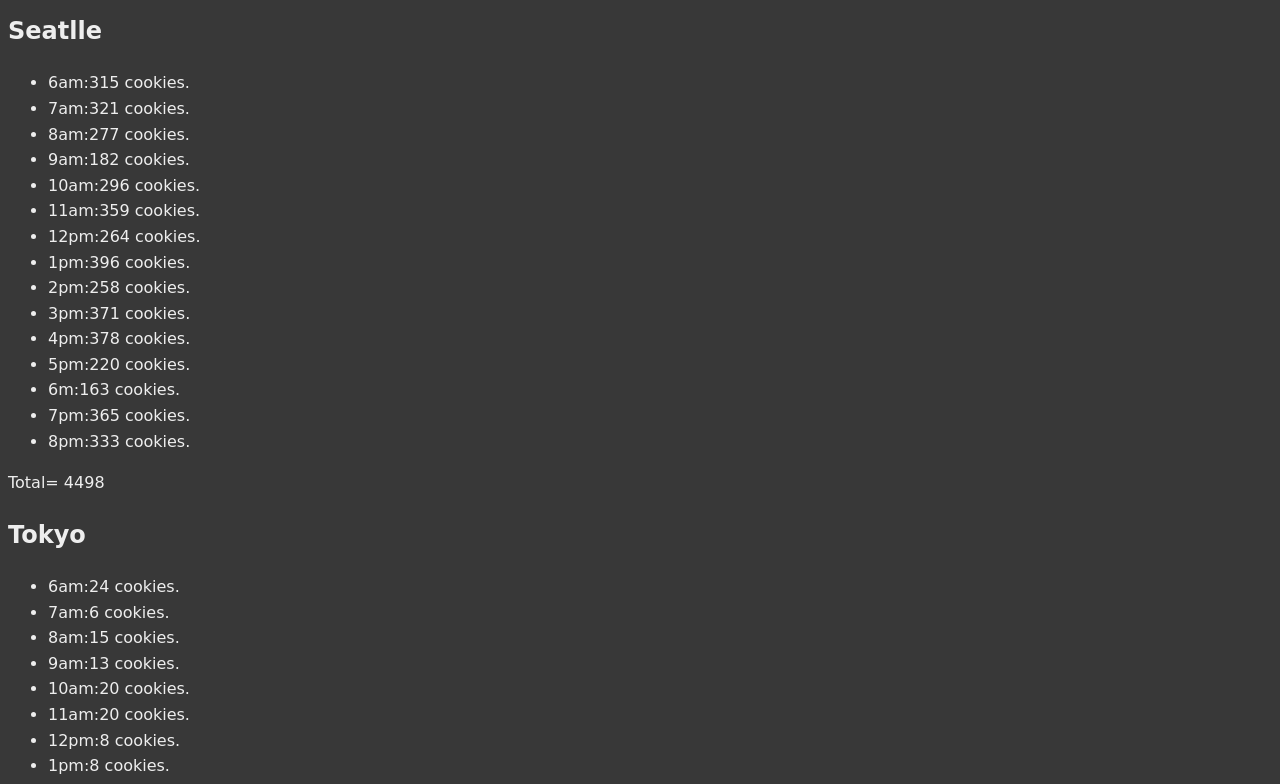
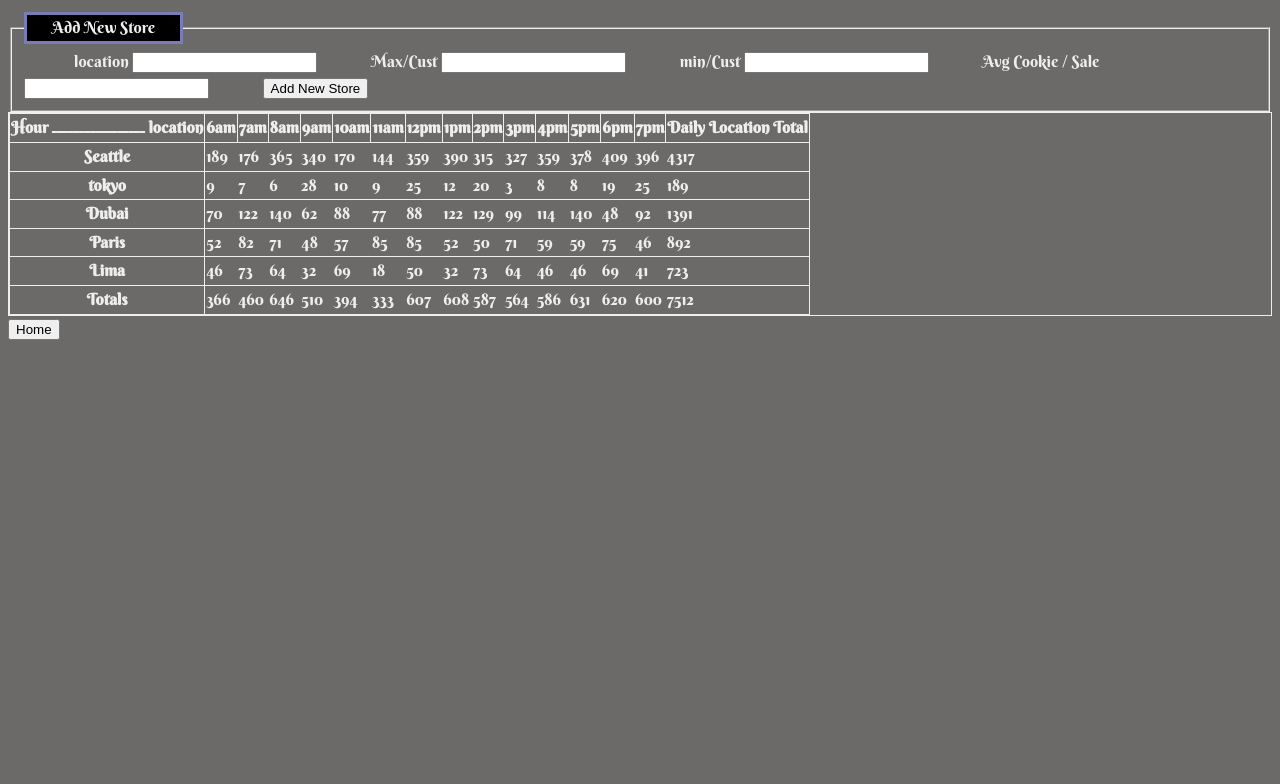
Before and after one commit to Anasomeir/lab.salmon.cookies, a plain HTML site: page sales.html in a window 1280 px wide. Shown: the part 82-866 px from the top of the page. After the commit the page ends 800 px from the top, so only its background shows below. Drawn offline with Linux system fonts and the light colour scheme.

Commit message:
Style new

```diff
--- /dev/null
+++ b/css/home.css
@@ -0,0 +1,162 @@
+
+main {
+    font-family: 'Lobster', cursive;
+    font-size: 50px;
+    background-color: rgb(0, 106, 133);
+}
+header {
+    font-size: 30px;
+}
+
+header {
+    background-color: rgb(56, 56, 56);
+   color: ivory;
+   padding: 15px;
+   margin: 35px;
+   text-align: center;
+   height: 200px;
+
+}
+   header ul li {
+
+       display:inline;
+       padding: 75px;
+      line-height: 200px;
+       margin: 10px;
+       text-align:center;
+
+       clear: both;
+
+
+   }
+
+  main {
+       width:100%;
+       margin: 35px;
+   }
+
+   body > main > h4 > img {
+       margin: 0;
+       padding: 0;
+       border: 0;
+       font-size: 100%;
+       font: inherit;
+       vertical-align: baseline;
+       width: 1500px;
+   }
+
+   button{
+       display: block;
+       width: 116px;
+       height: 36px;
+       margin-left: 20px;
+       color: white;
+       background-color: black;}
+       main section p{
+       overflow: scroll;
+       max-height: 330px;
+       }
+       button:hover {
+       background-color:rgb(170, 87, 87);
+       animation-duration: 350ms;
+       }
+
+   h4 {
+       width:100%;
+       float: inline-end;
+   }
+
+   div.column :left{
+       float: left;
+       width: 50%;
+
+     }
+     div.column :right{
+       float: right;
+       width: 50%;
+
+     }
+
+     section {
+       width:100%;
+       margin: 35px;
+       padding: 30px;
+     }
+
+     div .center {margin: 35px;
+       text-align: center;}
+
+   main .center {
+       margin: 35px;
+       text-align: center;}
+
+footer{
+   clear: both;
+  height: 200px;
+   background-color: rgb(56, 56, 56);
+   margin: 35px;
+   }
+
+   body > main > section:nth-child(2) > img {
+       margin: 0;
+       padding: 0;
+       border: 0;
+       font-size: 100%;
+       font: inherit;
+       vertical-align: baseline;
+       width: 400px;
+   }
+   #section2 {
+
+       display:inline-block;
+       width: 50%;
+   }
+
+   body > main > section:nth-child(2) > img {
+       margin: 0;
+       padding: 0;
+       border: 0;
+       font-size: 70%;
+       font: inherit;
+       vertical-align:unset;
+       width: 500px;
+       height: 500px;
+       margin-top: 20px;
+       padding-left: 0px;
+   }
+
+   body > main > section:nth-child(2) > img {
+       margin: 0;
+       padding: 0;
+       border: 0;
+       font-size: 100%;
+       font: inherit;
+       vertical-align: baseline;
+       width: 500px;
+       height: 500px;
+       border-left-width: 20px;
+       padding-left: 20px;
+   }
+
+   body > main > section:nth-child(2) > img
+   {
+
+       margin: 0;
+       padding: 0;
+       border: 0;
+       font-size: 100%;
+       font: inherit;
+       vertical-align: baseline;
+       width: 500px;
+       height: 500px;
+       margin-top: 20px;
+       padding-left: 20px;
+   }
+
+   #section2 > button  {    display: block;
+       width: 116px;
+       height: 36px;
+       margin-left: 20px;
+       color: white;
+       background-color: black;
+       margin-top: 30px;}
--- a/css/style.css
+++ b/css/style.css
@@ -1,8 +1,25 @@
+
+
+
+
 body {
     font-family: 'Berkshire Swash', cursive;
 }
-body {
-    background-color: rgb(56, 56, 56);
+body, main {
+    background-color: rgb(107, 106, 105);
     color: rgb(238, 238, 238);
     line-height: 1.6;
   }
+
+
+  table, tr, th, section{
+    border: 1px solid;
+}
+
+ table{
+    border-collapse: collapse;
+
+  }
+ footer {
+    background-color: crimson;
+  }
--- a/js/app.js
+++ b/js/app.js
@@ -1,232 +1,117 @@
 'use strict';
-
-let time = ['6am', '7am', '8am', '9am', '10am', '11am', '12pm', '1pm', '2pm', '3pm', '4pm', '5pm', '6m', '7pm', '8pm'];
-
-function getRandomNumber(min,max){
-    return(Math.floor(Math.random() * (max - min + 1) + min));
+let h = ['6am ','7am ','8am ','9am ','10am ','11am ','12pm ','1pm ','2pm ','3pm ','4pm ','5pm ','6pm ','7pm '];
+function getRandom(min,max){
+  return Math.floor(Math.random() * (max - min + 1) + min);
+}
+const container = document.getElementById('store');
+const articleEl = document.createElement('article');
+container.appendChild(articleEl);
+const tableEl = document.createElement('table');
+articleEl.appendChild(tableEl);
+let footerdata = [];
+let allTotal=0;
+for (let i = 0; i < h.length; i++) {
+  footerdata.push(0);
+}
+function footer(){
+  const headerRowEl2 = document.createElement('tr');
+  tableEl.appendChild(headerRowEl2);
+  const td3 =document.createElement('th');
+  headerRowEl2.appendChild(td3);
+  td3.textContent='Totals';
+  for (let i = 0; i < footerdata.length; i++) {
+    const td3 =document.createElement('td');
+    headerRowEl2.appendChild(td3);
+    td3.textContent=footerdata[i];
+    allTotal=allTotal+footerdata[i];
   }
-  const seattle = {  name: 'Seatlle',
-
-    minHourlyCustomers:23,
-    maxHourlyCustomers:65,
-    avgcookiesperCustomer:6.3,
-    total:0,
-
-
-    render: function(){
-      const section = document.getElementById('seatlle');
-
-      const h2El = document.createElement('h2');
-      section.appendChild(h2El);
-      h2El.textContent=this.name;
-
-      const ulEl = document.createElement('ul');
-      section.appendChild(ulEl);
-
-
-      for(let i=0; i< time.length; i++)
-      {
-        let x = Math.trunc(getRandomNumber(this.minHourlyCustomers,this.maxHourlyCustomers)*this.avgcookiesperCustomer);
-        const liEl = document.createElement('li');
-        ulEl.appendChild(liEl);
-        liEl.textContent =  [time[i]+':'+x+' cookies.']
-        this.total=this.total+x;
-      }
-
-
-      const pEl= document.createElement('p');
-      section.appendChild(pEl);
-      pEl.textContent=`Total= ${this.total}`;
-
-
-
-    }
-
-  };
-
-  seattle.render();
-
-
-
-
-
-function getRandomNumber(min,max){
-    return(Math.floor(Math.random() * (max - min + 1) + min));
+  const td4 =document.createElement('td');
+  headerRowEl2.appendChild(td4);
+  td4.textContent=allTotal;
+}
+function renderHeader(){
+  const headerRowEl = document.createElement('tr');
+  tableEl.appendChild(headerRowEl);
+  const th1El = document.createElement('th');
+  headerRowEl.appendChild(th1El);
+  th1El.textContent = ' Hour                     ـــــــــــــــــ            location';
+  for(let i=0; i< h.length; i++)
+  {
+    const th1El = document.createElement('th');
+    headerRowEl.appendChild(th1El);
+    th1El.textContent = `${h[i]}`;
   }
-  const Tokyo = { name: 'Tokyo',
-
-    minHourlyCustomers:3,
-    maxHourlyCustomers:24,
-    avgcookiesperCustomer:1.2,
-    total:0,
-
-
-    render: function(){
-      const section = document.getElementById('tokyo');
-
-      const h2El = document.createElement('h2');
-      section.appendChild(h2El);
-      h2El.textContent=this.name;
-
-      const ulEl = document.createElement('ul');
-      section.appendChild(ulEl);
-
-
-      for(let i=0; i< time.length; i++)
-      {
-        let x = Math.trunc(getRandomNumber(this.minHourlyCustomers,this.maxHourlyCustomers)*this.avgcookiesperCustomer);
-        const liEl = document.createElement('li');
-        ulEl.appendChild(liEl);
-        liEl.textContent =  [time[i]+':'+x+' cookies.']
-        this.total=this.total+x;
-      }
-
-
-      const pEl= document.createElement('p');
-      section.appendChild(pEl);
-      pEl.textContent=`Total= ${this.total}`;
-
-
-
-    }
-
-  };
-
-  Tokyo.render();
-
-
-
-
-function getRandomNumber(min,max){
-    return(Math.floor(Math.random() * (max - min + 1) + min));
+  const th3El = document.createElement('th');
+  headerRowEl.appendChild(th3El);
+  th3El.textContent = 'Daily Location Total';
+}
+function Stand(location, max,min, avg,custBerH,cookiesPerH,total) {
+  this.location = location;
+  this.max = max;
+  this.min=min;
+  this.avg = avg;
+  this.custBerH=custBerH;
+  this.cookiesPerH=cookiesPerH;
+  this.total=total;
+  this.totalstor=[];
+}
+Stand.prototype.getCust =function(){
+  for (let i=0; i < h.length; i++) {
+    this.custBerH.push( Math.floor(getRandom (this.min, this.max)));
+  }},
+Stand.prototype.getCookies = function () {
+  for (let i=0; i < h.length; i++) {
+    this.cookiesPerH.push( Math.floor( this.custBerH[i]*this.avg));
+    this.total=this.total+this.cookiesPerH[i];
+    footerdata[i]+=this.cookiesPerH[i];
   }
-  const dubai = { name: 'dubai',
-
-    minHourlyCustomers:11,
-    maxHourlyCustomers:38,
-    avgcookiesperCustomer:3.7,
-    total:0,
-
-
-    render: function(){
-      const section = document.getElementById('dubai');
-
-      const h2El = document.createElement('h2');
-      section.appendChild(h2El);
-      h2El.textContent=this.name;
-
-      const ulEl = document.createElement('ul');
-      section.appendChild(ulEl);
-
-
-      for(let i=0; i< time.length; i++)
-      {
-        let x = Math.trunc(getRandomNumber(this.minHourlyCustomers,this.maxHourlyCustomers)*this.avgcookiesperCustomer);
-        const liEl = document.createElement('li');
-        ulEl.appendChild(liEl);
-        liEl.textContent =  [time[i]+':'+x+' cookies.']
-        this.total=this.total+x;
-      }
-
-
-      const pEl= document.createElement('p');
-      section.appendChild(pEl);
-      pEl.textContent=`Total= ${this.total}`;
-
-
-
-    }
-
-  };
-
-  dubai.render();
-
-
-
-function getRandomNumber(min,max){
-    return(Math.floor(Math.random() * (max - min + 1) + min));
+},
+Stand.prototype.render= function(){
+  this.getCust();
+  this.getCookies();
+  this.cookiesPerH;
+  this.total;
+  const headerRowE2 = document.createElement('tr');
+  tableEl.appendChild(headerRowE2);
+  const th1El = document.createElement('th');
+  headerRowE2.appendChild(th1El);
+  th1El.textContent=`${this.location}`;
+  for(let i=0; i< h.length; i++)
+  {
+    const td1El = document.createElement('td');
+    headerRowE2.appendChild(td1El);
+    td1El.textContent = `${this.cookiesPerH[i]}`;
   }
-  const Paris = { name: 'Paris',
-
-    minHourlyCustomers:20,
-    maxHourlyCustomers:38,
-    avgcookiesperCustomer:2.3,
-    total:0,
-
-
-    render: function(){
-      const section = document.getElementById('paris');
-
-      const h2El = document.createElement('h2');
-      section.appendChild(h2El);
-      h2El.textContent=this.name;
-
-      const ulEl = document.createElement('ul');
-      section.appendChild(ulEl);
-
-
-      for(let i=0; i< time.length; i++)
-      {
-        let x = Math.trunc(getRandomNumber(this.minHourlyCustomers,this.maxHourlyCustomers)*this.avgcookiesperCustomer);
-        const liEl = document.createElement('li');
-        ulEl.appendChild(liEl);
-        liEl.textContent =  [time[i]+':'+x+' cookies.']
-        this.total=this.total+x;
-      }
-
-
-      const pEl= document.createElement('p');
-      section.appendChild(pEl);
-      pEl.textContent=`Total= ${this.total}`;
-
-
-
-    }
-
-  };
-
-  Paris.render();
-
-  function getRandomNumber(min,max){
-    return(Math.floor(Math.random() * (max - min + 1) + min));
-  }
-  const Lima = { name: 'Lima',
-
-    minHourlyCustomers:2,
-    maxHourlyCustomers:16,
-    avgcookiesperCustomer:4.6,
-    total:0,
-
-
-    render: function(){
-      const section = document.getElementById('lima');
-
-      const h2El = document.createElement('h2');
-      section.appendChild(h2El);
-      h2El.textContent=this.name;
-
-      const ulEl = document.createElement('ul');
-      section.appendChild(ulEl);
-
-
-      for(let i=0; i< time.length; i++)
-      {
-        let x = Math.trunc(getRandomNumber(this.minHourlyCustomers,this.maxHourlyCustomers)*this.avgcookiesperCustomer);
-        const liEl = document.createElement('li');
-        ulEl.appendChild(liEl);
-        liEl.textContent =  [time[i]+':'+x+' cookies.']
-        this.total=this.total+x;
-      }
-
-
-      const pEl= document.createElement('p');
-      section.appendChild(pEl);
-      pEl.textContent=`Total= ${this.total}`;
-
-
-
-    }
-
-  };
-
-  Lima.render();
+  const td2El = document.createElement('td');
+  headerRowE2.appendChild(td2El);
+  td2El.textContent=`${this.total}`;
+};
+//location, max,min, avg,custBerH,cookiesPerH,total-->
+const storeForm =document.getElementById('storeForm');
+storeForm.addEventListener('submit', AddNewStore);
+function AddNewStore(event){
+  const rowtodelet = tableEl.rows.length;
+  tableEl.deleteRow(rowtodelet-1);
+  allTotal=0;
+  event.preventDefault();
+  let location= event.target.location.value;
+  let max = Number(event.target.max.value);
+  let min =Number(event.target.min.value);
+  let avg = Number(event.target.avg.value);
+  let newStore = new Stand(location,max, min, avg,[],[],0);
+  newStore.render();
+  footer();
+  storeForm.reset();
+}
+renderHeader();
+const stand1 = new Stand('Seattle', 65, 23, 6.3,[],[],0);
+stand1.render();
+const stand2 = new Stand('tokyo', 24, 3, 1.2,[],[],0);
+stand2.render();
+const stand3 = new Stand('Dubai', 38, 11, 3.7,[],[],0);
+stand3.render();
+const stand4 = new Stand('Paris', 38, 20, 2.3,[],[],0);
+stand4.render();
+const stand5 = new Stand('Lima', 16, 2, 4.6,[],[],0);
+stand5.render();
+footer();
--- a/sales.html
+++ b/sales.html
@@ -1,27 +1,43 @@
 <!DOCTYPE html>
-<html>
+<html lang="en">
 <head>
-    <title>Resturant</title>
-    <link href="css/style.css" type="text/css" rel="stylesheet" />
+  <link rel="stylesheet" href="./css/style.css">
+  <link rel="preconnect" href="https://fonts.gstatic.com">
+  <link rel="preconnect" href="https://fonts.gstatic.com">
+  <link rel="preconnect" href="https://fonts.gstatic.com">
+<link href="https://fonts.googleapis.com/css2?family=Berkshire+Swash&display=swap" rel="stylesheet">
+<link href="https://fonts.googleapis.com/css2?family=Berkshire+Swash&display=swap" rel="stylesheet">
+    <title>cookie-stand</title>
 </head>
 <body>
     <header>
-        <h1>Salmon Resturant</h1>
+        <h1></h1>
     </header>
-<main>
-    <section id="seatlle">
-    </section>
-    <section id=tokyo>
-    </section>
-    <section id=dubai>
-    </section>
-    <section id=paris>
-    </section>
-    <section id=lima>
-    </section>
-        </main>
+    <main>
+
+        <h1>Pat's Salmon Cookies: Sales Data </h1>
+        <form action="" id="storeForm">
+            <fieldset>
+               <!--location, max,min, avg,custBerH,cookiesPerH,total-->
+    <legend style="background-color: rgb(0, 0, 0); border: solid; border-color:rgb(123, 123, 182);padding-left: 25px;padding-right: 25px ;">Add New Store</legend>
+    <label for="locations" style="padding-left: 50px;"> location</label>
+    <input type="text" name="location" id="location" required>
+    <label for="max" style='padding-left: 50px;'>Max/Cust</label >
+    <input type="number" name="max" id="max" required>
+    <label for="min" style='padding-left: 50px;'>min/Cust</label >
+    <input type="number" name="min" id="min" required>
+    <label for="avg" style='padding-left: 50px;'>Avg Cookie / Sale</label >
+    <input type="text" name="avg" id="avg" required>
+    <input type="submit" value="Add New Store" style='margin-left: 50px;'  >
+            </fieldset>
+        </form>
+        <section id="store">
+        </section>
+        <button onclick="location.href='./index.html'" type="button">Home</button>
+
+    </main>
     <footer>
+        <script src="./js/app.js"></script>
     </footer>
-    <script src="js/app.js"></script>
 </body>
 </html>
```
Also changed, not shown: index.html (+56 -21 lines), img/chinook.jpg (added), img/cutter.jpeg (added), img/family.jpg (added), img/fish.jpg (added), img/frosted-cookie.jpg (added), img/shirt.jpg (added).
